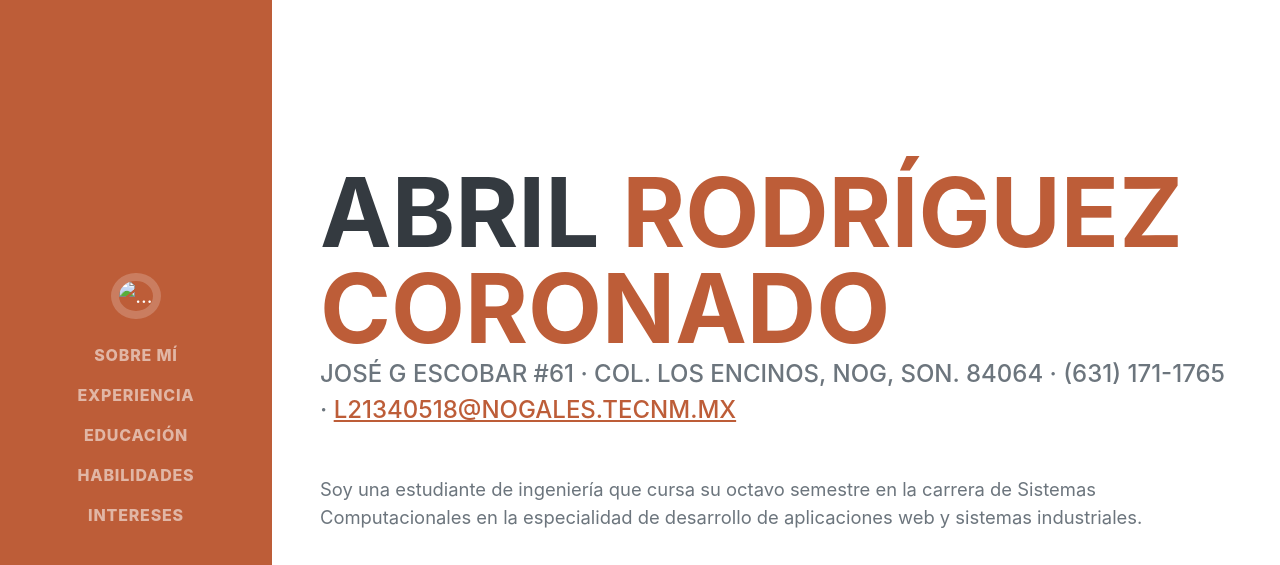
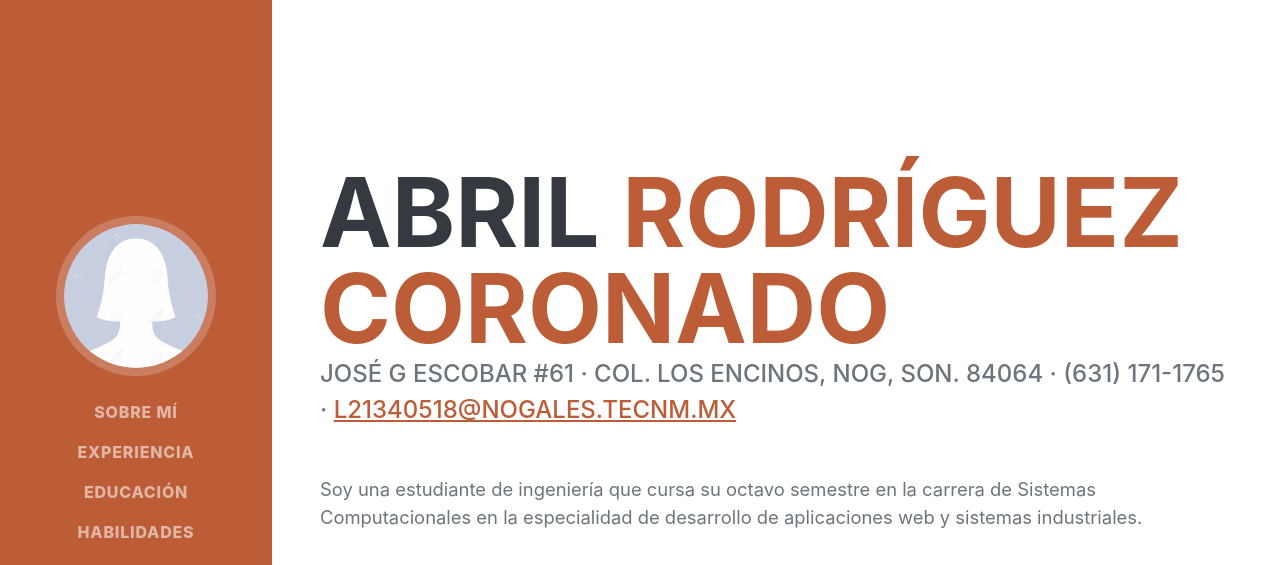
Before and after one commit to immenseharp/Portafolio, a plain HTML site: page index.html in a window 1280 px wide. Shown: the top 565 px of the page. Drawn offline with nearby package versions, Linux system fonts and the light colour scheme; files that its build step writes are made by us from their sources; a web font is replaced by a local one.

Commit message:
index.html

```diff
--- a/index.html
+++ b/index.html
@@ -6,19 +6,19 @@
         <meta name="description" content="" />
         <meta name="author" content="" />
         <title>Portafolio</title>
-        <link rel="icon" type="image/x-icon" href="assets/img/favicon.ico" />
+        <link rel="icon" type="image/x-icon" href="favicon.ico" />
         <script src="https://use.fontawesome.com/releases/v6.3.0/js/all.js" crossorigin="anonymous"></script>
         <!-- Google fonts-->
         <link href="https://fonts.googleapis.com/css?family=Saira+Extra+Condensed:500,700" rel="stylesheet" type="text/css" />
         <link href="https://fonts.googleapis.com/css?family=Muli:400,400i,800,800i" rel="stylesheet" type="text/css" />
-        <link href="css/styles.css" rel="stylesheet" />
+        <link href="styles.css" rel="stylesheet" />
     </head>
     <body id="page-top">
         <!-- Navigation-->
         <nav class="navbar navbar-expand-lg navbar-dark bg-primary fixed-top" id="sideNav">
             <a class="navbar-brand js-scroll-trigger" href="#page-top">
                 <span class="d-block d-lg-none">Abril Rodríguez Coronado</span>
-                <span class="d-none d-lg-block"><img class="img-fluid img-profile rounded-circle mx-auto mb-2" src="assets/img/profile.jpg" alt="..." /></span>
+                <span class="d-none d-lg-block"><img class="img-fluid img-profile rounded-circle mx-auto mb-2" src="profile.jpg" alt="..." /></span>
             </a>
             <button class="navbar-toggler" type="button" data-bs-toggle="collapse" data-bs-target="#navbarResponsive" aria-controls="navbarResponsive" aria-expanded="false" aria-label="Toggle navigation"><span class="navbar-toggler-icon"></span></button>
             <div class="collapse navbar-collapse" id="navbarResponsive">
@@ -149,6 +149,6 @@
         <!-- Bootstrap core JS-->
         <script src="https://cdn.jsdelivr.net/npm/bootstrap@5.2.3/dist/js/bootstrap.bundle.min.js"></script>
         <!-- Core theme JS-->
-        <script src="js/scripts.js"></script>
+        <script src="scripts.js"></script>
     </body>
 </html>
```
